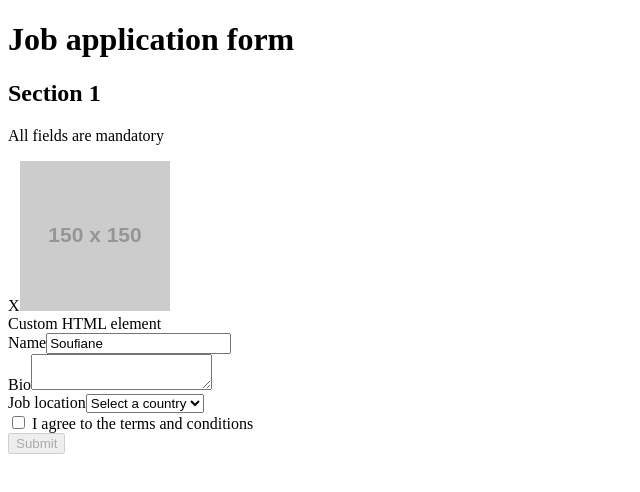
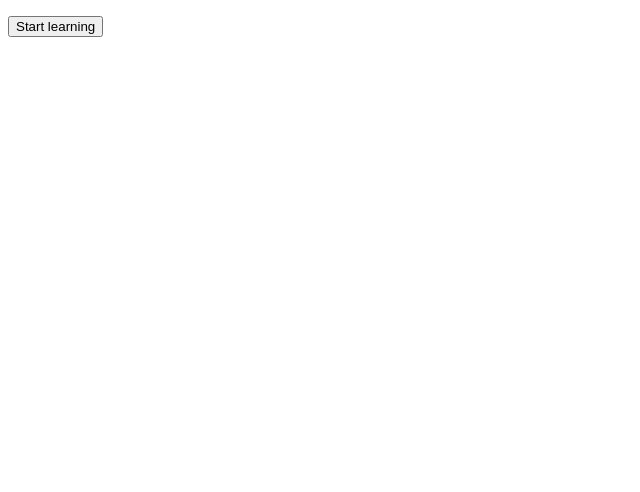
Before and after one commit to gitsoufiane/ReactTestingLibrary, a React (Create React App) app: page / in a window 1280 px wide. Shown: the top 492 px of the page, without its empty margins (0-640 px from the left). Built offline with nearby package versions, Linux system fonts and the light colour scheme.

Commit message:
add Skills files

```diff
--- a/src/App.js
+++ b/src/App.js
@@ -1,8 +1,10 @@
 import { Application } from "./components/application/Application";
+import { Skills } from "./components/skills/Skills";
 function App() {
   return (
     <div className="App">
-      <Application />
+      {/* <Application /> */}
+      <Skills skills={[]} />
     </div>
   );
 }
--- /dev/null
+++ b/src/components/skills/Skills.jsx
@@ -0,0 +1,27 @@
+import { useState, useEffect } from "react";
+
+export const Skills = (props) => {
+  const { skills } = props;
+  const [isLoggedIn, setIsLoggedIn] = useState(false);
+
+  useEffect(() => {
+    setTimeout(() => {
+      setIsLoggedIn(true);
+    }, 1001);
+  }, []);
+
+  return (
+    <>
+      <ul>
+        {skills.map((skill) => {
+          return <li key={skill}>{skill}</li>;
+        })}
+      </ul>
+      {isLoggedIn ? (
+        <button>Start learning</button>
+      ) : (
+        <button onClick={() => setIsLoggedIn(true)}>Login</button>
+      )}
+    </>
+  );
+};
```
Also changed, not shown: 1 other file (tests, documents, lock files or other folders).
